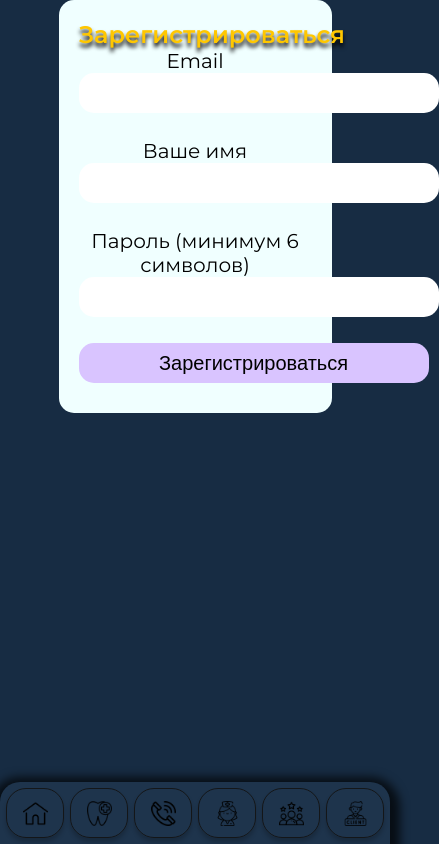
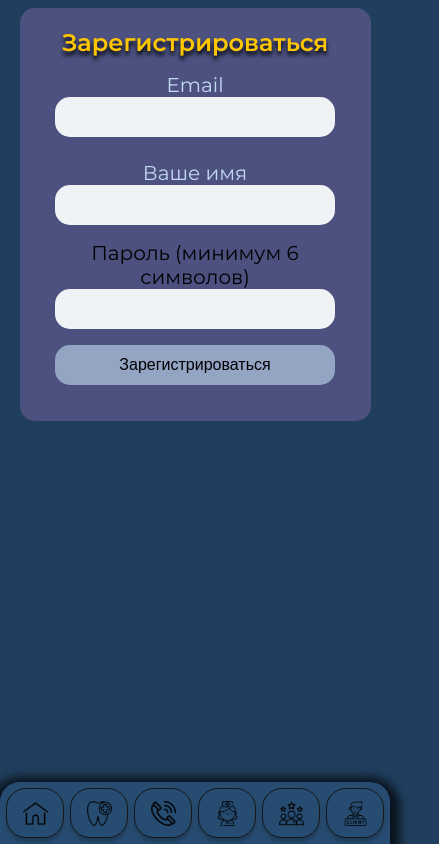
Before and after one commit to IvONik/dpm, a Vue app in the folder project/: page /register in a window 390 px wide. Shown: the whole page, 439 px wide, since content can reach past the window. Built offline with nearby package versions, Linux system fonts and the light colour scheme.

Commit message:
deploy correct style

```diff
--- /dev/null
+++ b/project/public/404.html
@@ -0,0 +1,33 @@
+<!DOCTYPE html>
+<html>
+  <head>
+    <meta charset="utf-8">
+    <meta name="viewport" content="width=device-width, initial-scale=1">
+    <title>Page Not Found</title>
+
+    <style media="screen">
+      body { background: #ECEFF1; color: rgba(0,0,0,0.87); font-family: Roboto, Helvetica, Arial, sans-serif; margin: 0; padding: 0; }
+      #message { background: white; max-width: 360px; margin: 100px auto 16px; padding: 32px 24px 16px; border-radius: 3px; }
+      #message h3 { color: #888; font-weight: normal; font-size: 16px; margin: 16px 0 12px; }
+      #message h2 { color: #ffa100; font-weight: bold; font-size: 16px; margin: 0 0 8px; }
+      #message h1 { font-size: 22px; font-weight: 300; color: rgba(0,0,0,0.6); margin: 0 0 16px;}
+      #message p { line-height: 140%; margin: 16px 0 24px; font-size: 14px; }
+      #message a { display: block; text-align: center; background: #039be5; text-transform: uppercase; text-decoration: none; color: white; padding: 16px; border-radius: 4px; }
+      #message, #message a { box-shadow: 0 1px 3px rgba(0,0,0,0.12), 0 1px 2px rgba(0,0,0,0.24); }
+      #load { color: rgba(0,0,0,0.4); text-align: center; font-size: 13px; }
+      @media (max-width: 600px) {
+        body, #message { margin-top: 0; background: white; box-shadow: none; }
+        body { border-top: 16px solid #ffa100; }
+      }
+    </style>
+  </head>
+  <body>
+    <div id="message">
+      <h2>404</h2>
+      <h1>Page Not Found</h1>
+      <p>The specified file was not found on this website. Please check the URL for mistakes and try again.</p>
+      <h3>Why am I seeing this?</h3>
+      <p>This page was generated by the Firebase Command-Line Interface. To modify it, edit the <code>404.html</code> file in your project's configured <code>public</code> directory.</p>
+    </div>
+  </body>
+</html>
--- a/project/src/App.vue
+++ b/project/src/App.vue
@@ -15,17 +15,4 @@
 
 <style lang="scss">
 
-#app {
-  text-align: center;
-  max-width: 1200px;
-  margin-left: auto;
-  margin-right: auto;
-  box-sizing: border-box;
-
-}
-body{
-  background-color: rgb(23, 44, 67);
-  align-items: center;
-}
-
 </style>
--- a/project/src/assets/style/_nav.scss
+++ b/project/src/assets/style/_nav.scss
@@ -6,7 +6,7 @@
     justify-items: center;
     // position: sticky;
     // top: 0;
-    background-color:rgb(30, 52, 76);
+    background-color:rgb(39, 76, 113);
     margin-bottom: 25px;
     padding: 16px;
     border-radius: 0 0 20px 20px;
@@ -109,6 +109,7 @@
         padding: 6px 6px 0 6px;
         border-radius:20px 20px 0 0;
         margin-bottom: 0;
+
         &__item{
             padding: 0 8px 0 8px;
             justify-content: center;
--- a/project/src/assets/style/_reviews.scss
+++ b/project/src/assets/style/_reviews.scss
@@ -18,6 +18,7 @@
 .btn:hover {
     background-color: #64ABD0;
     transition: .2s;
+
 }
 .container {
     display: grid;
@@ -86,6 +87,7 @@
 }
 .pages:hover{
     background-color: #FFBF73;
+    color: #000;
 }
 .activePage{
     background-color: #64ABD0;
@@ -136,6 +138,10 @@
 }
 
 @media screen and (max-width: 425px) {
+    .reviews__box{
+        // height: calc(100% - 290px);
+        overflow-y: auto;
+    }
     .container{
         grid-template-columns: repeat(auto-fill, minmax(155px, 1fr));
         gap: 4px;
--- a/project/src/assets/style/_signUp.scss
+++ b/project/src/assets/style/_signUp.scss
@@ -1,12 +1,12 @@
 .label{
     margin-bottom: 0px;
     color: #c1d9f0;
-    //color: $colorText;
+    margin-top: 16px;
 }
 .card{
     font-size: 20px;
     width: 70%;
-    background-color: #2E3784;
+    background-color: #4c5180;
     border-radius: 15px;
     padding: 20px;
     margin-left: auto;
--- a/project/src/assets/style/_vars.scss
+++ b/project/src/assets/style/_vars.scss
@@ -5,6 +5,7 @@
 $colorText: #c1d9f0;
 $colorMain: #F4F0EC;
 $fontMain: 'Montserrat';
+$mainColor:rgb(32, 62, 93);
 
 // @mixin titleStyle{
 //     color: $colorTitle;
--- a/project/src/assets/style/main.scss
+++ b/project/src/assets/style/main.scss
@@ -24,10 +24,22 @@
     margin: 0;
     padding: 0;
     font-family: $fontMain, sans-serif;
+    background-color: $mainColor;
+    align-items: center;
+    margin-bottom: 75px;
 }
 html{
     font-size: 16px;
 }
+#app {
+    text-align: center;
+    max-width: 1200px;
+    margin-left: auto;
+    margin-right: auto;
+
+
+  }
+
 @media screen and (max-width: 768px) {
     .title{
         font-size: 1.8rem;
@@ -38,6 +50,10 @@
     }
 }
 @media screen and (max-width: 425px) {
+
+    #app{
+        padding-top: 8px;
+    }
     .title{
         font-size: 1.5rem;
 
@@ -45,4 +61,7 @@
     .text{
         font-size: 1rem;
     }
+    body{
+        margin-bottom: 75px;
+    }
 }
--- a/project/src/components/NavComp.vue
+++ b/project/src/components/NavComp.vue
@@ -87,8 +87,8 @@
     methods: {
         isLinkActive(url) {
             // return this.$route.path === url || (url === '/signup' && this.$route.path === '/LK' && this.$route.path === '/addReview');
+            // return this.$route.path === url || (url === '/lk' && this.$route.path.startsWith('/lk/'));
             return this.$route.path === url || (url === '/lk' && this.$route.path.startsWith('/lk/'));
-
 
 
 
@@ -96,6 +96,7 @@
         onResize() {
             this.smallScreen = window.innerWidth <= 425;
         }
+
     },
     created() {
         window.addEventListener('resize', this.onResize);
@@ -104,6 +105,15 @@
     destroyed() {
         window.removeEventListener('resize', this.onResize)
     },
+    watch: {
+    $route(to, from) {
+        // Сбросить стиль "активной" кнопки при изменении маршрута
+        const activeButton = document.querySelector('.box__item.active');
+        if (activeButton) {
+            activeButton.classList.remove('active');
+        }
+    }
+},
 
 };
 </script>
--- a/project/src/router/index.js
+++ b/project/src/router/index.js
@@ -86,4 +86,5 @@
   routes
 })
 
+
 export default router
--- a/project/src/views/RegisterView.vue
+++ b/project/src/views/RegisterView.vue
@@ -7,15 +7,19 @@
             <div class="input-field"
             :class="{ 'error__input': textUserVisible === true }"
             @click="newInput">
-                <label for="email">Email</label>
-                <br>
+                <div class="label">
+                    <label for="email">Email</label>
+                    <br>
+                </div>
                 <input id="email" type="email" v-model.trim="email" required>
                 <p v-show="textUserVisible" class="error__input">{{ textUser }}</p>
             </div>
 
             <div class="input-field" @click="newInput">
-                <label for="name">Ваше имя</label>
-                <br>
+                <div class="label">
+                    <label for="name">Ваше имя</label>
+                    <br>
+                </div>
                 <input id="name" type="text" v-model.trim="name" required>
                 <p v-show="textNameVisible" class="error__input">{{ textName }}</p>
             </div>
@@ -93,48 +97,5 @@
 </script>
 
 <style lang="scss" scoped>
-.card {
-    width: 70%;
-    background-color: azure;
-    border-radius: 15px;
-    padding: 20px;
-    margin-left: auto;
-    margin-right: auto;
-}
 
-.input-field {
-    margin-bottom: 16px;
-
-}
-
-input {
-    width: 360px;
-    height: 40px;
-    background-color: white;
-    border-radius: 15px;
-    margin-bottom: 10px;
-    padding-left: 15px;
-    border: 0;
-    font-size: 20px;
-}
-
-.btn {
-    width: 360px;
-    height: 40px;
-    border-radius: 15px;
-    background-color: rgb(217, 196, 255);
-    border: 0;
-    font-size: 20px;
-    margin-bottom: 10px;
-}
-
-.btn:hover {
-    background-color: rgb(142, 86, 245);
-}
-
-.error__input {
-    color: red;
-    background-color: rgb(52, 35, 35);
-    border-radius: 15px;
-}
 </style>
--- a/project/src/views/ReviewsView.vue
+++ b/project/src/views/ReviewsView.vue
@@ -1,25 +1,22 @@
 <template>
+    <div class="reviews__box">
         <div class="title">Ваши отзывы</div>
         <div class="buttons">
             <button class="btn" @click="add()">Оставить отзыв</button>
-
             <select class="btn" v-model="selectedOptionTime" @change="selectChangeTime">
                 <option value="startTime">Сортировка по времени:</option>
                 <option value="old">сначала новые</option>
                 <option value="new">сначала старые</option>
             </select>
-
             <select class="btn" v-model="selectedOptionRating" @change="selectChangeRating">
                 <option value="startRating">Сортировка по рейтингу:</option>
                 <option value="firstGood" selected>сначала хорошие</option>
                 <option value="firstBad">сначала плохие</option>
             </select>
         </div>
-
         <div v-if="loading === true">
             <LoaderComp />
         </div>
-
         <div class="container">
             <div v-for="item in paginatedReviews" :key="item.id" class="container__rev">
                 <div class="container__rev__title">{{ item.name }}
@@ -30,10 +27,10 @@
                 <div class="container__scroll">{{ item.text }}</div>
             </div>
         </div>
-
         <div class="pagination">
             <div v-for="page in pages" class="pages" @click="pageClick(page)" :class="{ 'activePage': page === pageNumber }">
                 {{ page }}
+            </div>
         </div>
     </div>
 </template>
```
Also changed, not shown: project/firebase.json (added), 1 other file (tests, documents, lock files or other folders). Lines whose indentation alone changed are shown as unchanged.
